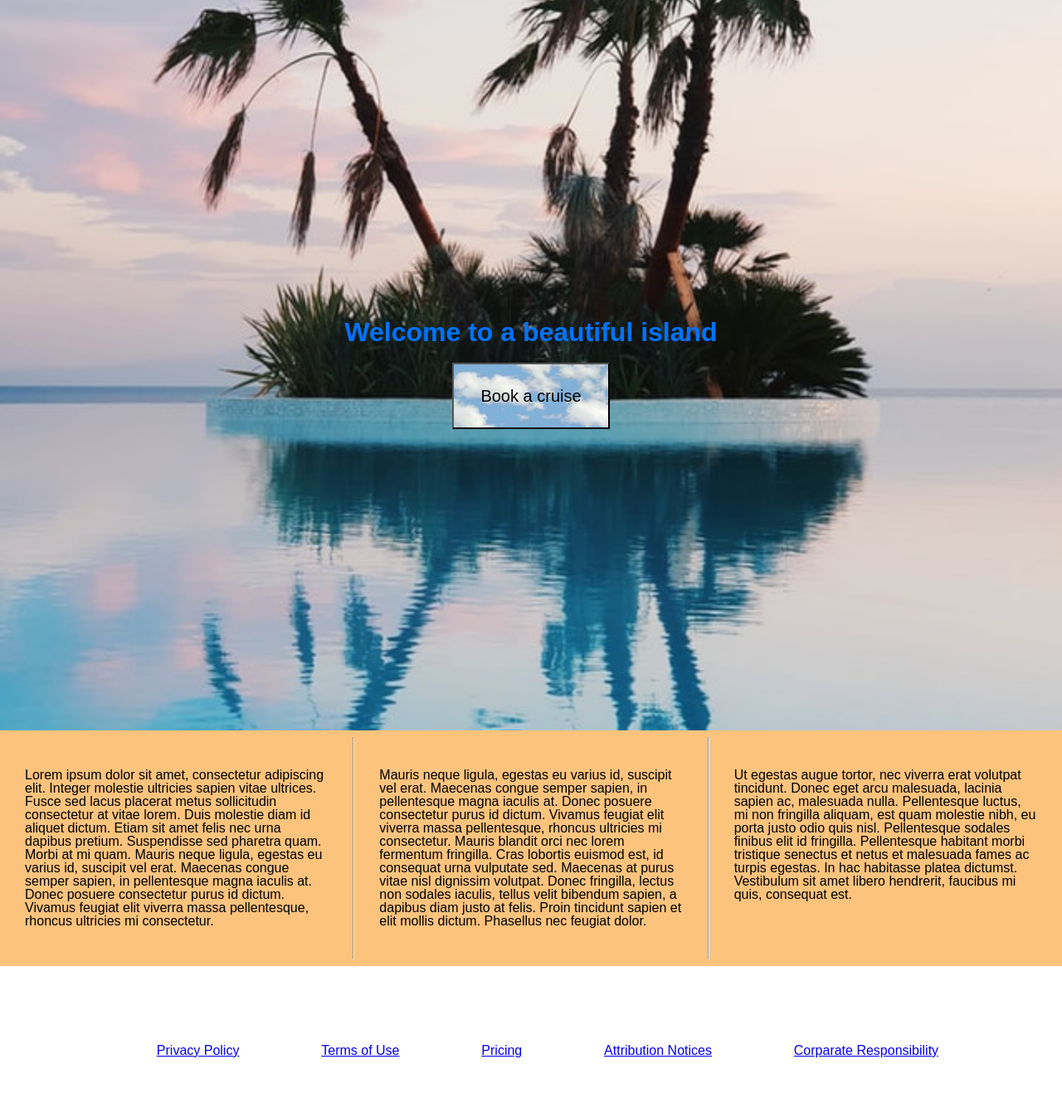
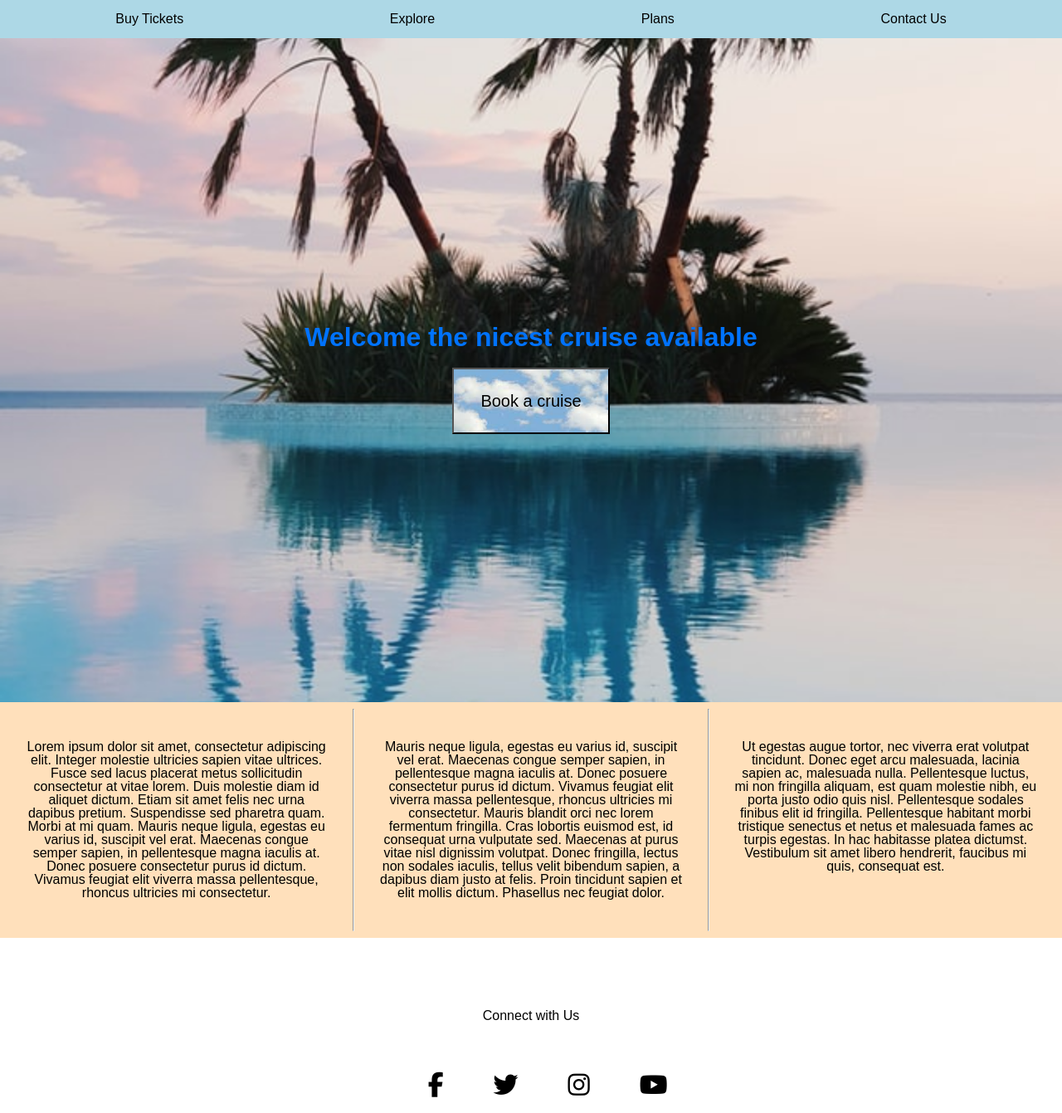
Before and after one commit to adamjjones/landing-pages, a website: page public/index.html in a window 1280 px wide. Shown: the top 1341 px of the page at 83% size. Drawn offline with Linux system fonts and the light colour scheme.

Commit message:
Added CSS animations

```diff
--- a/public/index.html
+++ b/public/index.html
@@ -10,8 +10,16 @@
 </head>
 
 <body>
+  <nav>
+    <div>
+      <a>Buy Tickets</a>
+      <a>Explore</a>
+      <a>Plans</a>
+      <a>Contact Us</a>
+    </div>
+  </nav>
   <header id="demo">
-    <h1>Welcome to a beautiful island</h1>
+    <h1>Welcome the nicest cruise available</h1>
     <button> Book a cruise</button>
   </header>
   <section class="middle">
@@ -37,6 +45,13 @@
       faucibus mi quis, consequat est.</p>
   </section>
   <section class="bottom">
+    <p>Connect with Us</p>
+    <ul class="social">
+      <li><a><i class="fab fa-facebook-f"></i></a></li>
+      <li><a><i class="fab fa-twitter"></i></a></li>
+      <li><a><i class="fab fa-instagram"></i></a></li>
+      <li><a><i class="fab fa-youtube"></i></a></li>
+    </ul>
     <ul>
       <li><a href="#">Privacy Policy</a></li>
       <li><a href="#">Terms of Use</a></li>
@@ -44,6 +59,7 @@
       <li><a href="#">Attribution Notices</a></li>
       <li><a href="#">Corparate Responsibility</a></li>
   </section>
+  <script src="https://kit.fontawesome.com/850a3db595.js" crossorigin="anonymous"></script>
 </body>
 
 </html>
--- a/public/screen.css
+++ b/public/screen.css
@@ -10,9 +10,33 @@ body {
   margin: 0;
   min-height: 100%;
 }
+body nav {
+  display: flex;
+  flex-direction: column;
+  justify-content: flex-start;
+}
 
-header#demo {
-  height: 110vh;
+nav div{
+  display: flex;
+  justify-content: space-around;
+  background-color: lightblue;
+  padding: 15px;
+}
+
+@keyframes fadein {
+  0% { position: relative; top: 0px; left: 100%; }
+  25% { position: relative; top: 0px; left: 87%; }
+  33% { position: relative; top: 0px; left: 75%}
+  50% { position: relative; top: 0px;  left: 66%;}
+  66% { position: relative; top: 0px;  left: 50%;}
+  75% { position: relative; top: 0px; left: 37%; }
+  87% { position: relative; top: 0px;  left: 25%;}
+  95% { position: relative; top: 0px;  left: 12%;}
+  100% { position: relative; top: 0px; left: 0%; }
+}
+
+header#demo{
+  height: 100vh;
   background-repeat: no-repeat;
   background-image: url('./img/martin-widenka-1jXrkaU9BGE-unsplash (1).jpg');
   display: flex;
@@ -23,6 +47,14 @@ header#demo {
   flex-direction: column;
   justify-content: center;
   align-items: center;
+}
+
+#demo h1 {
+  animation-name: fadein;
+  animation-duration: 450ms;
+  animation-delay: 500ms;
+  animation-timing-function: linear;
+
 }
 
 button {
@@ -36,13 +68,13 @@ button {
 }
 
 button:hover {
-  opacity: 0.85;
+  opacity: 0.8;
 }
 
 .middle {
   display: flex;
   flex-wrap: nowrap;
-  background-color: #fcc37d;
+  background-color: #ffe0bb;
 }
 
 .middle p {
@@ -51,8 +83,14 @@ button:hover {
 }
 
 .bottom {
+  display: flex;
+  flex-direction: column;
   margin-top: 20px;
   padding: 50px;
+}
+
+p {
+  text-align: center;
 }
 
  ul {
@@ -62,4 +100,14 @@ button:hover {
    line-height: 2;
  }
 
-.bottom li{list-style: none;}
+ .social {
+   display: flex;
+   justify-content: center;
+   font-size: 30px;
+ }
+
+   .bottom li {
+     list-style: none;
+     margin-right: 30px;
+     margin-left: 30px;
+   }
```
